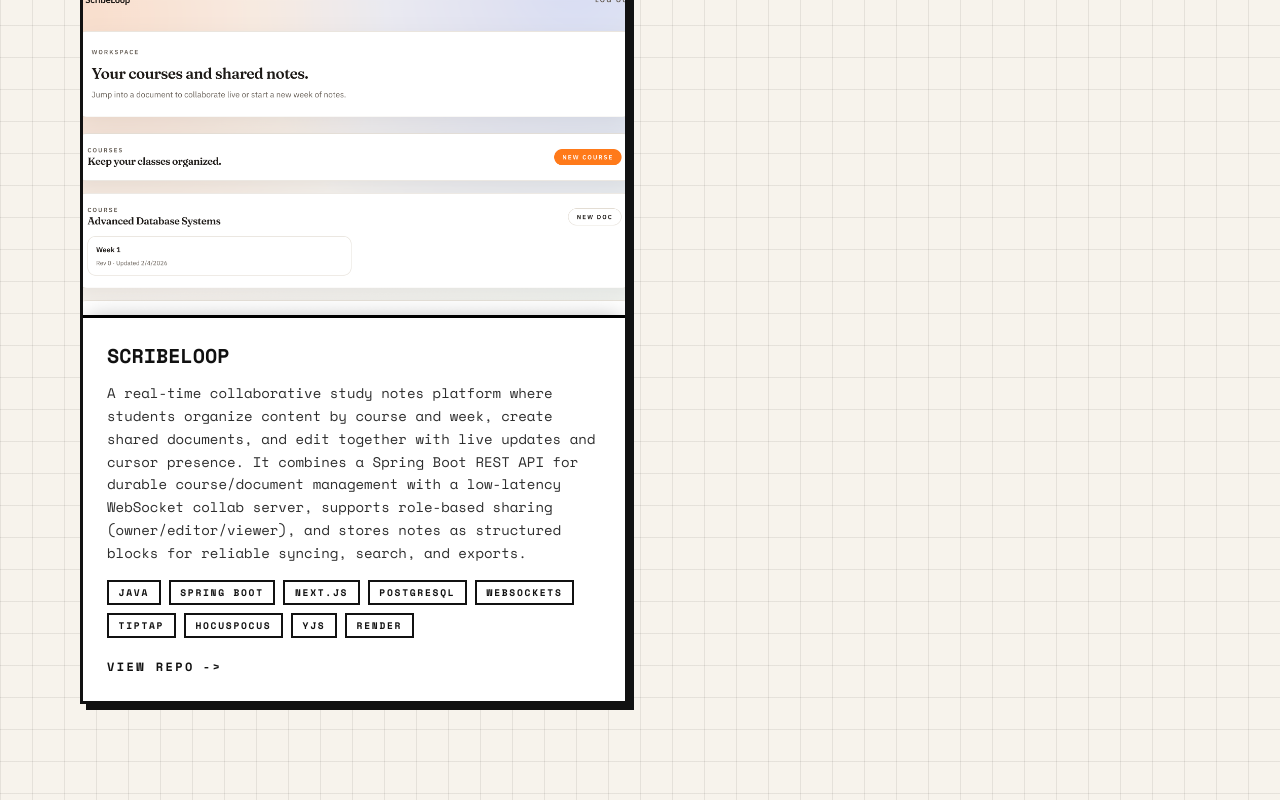
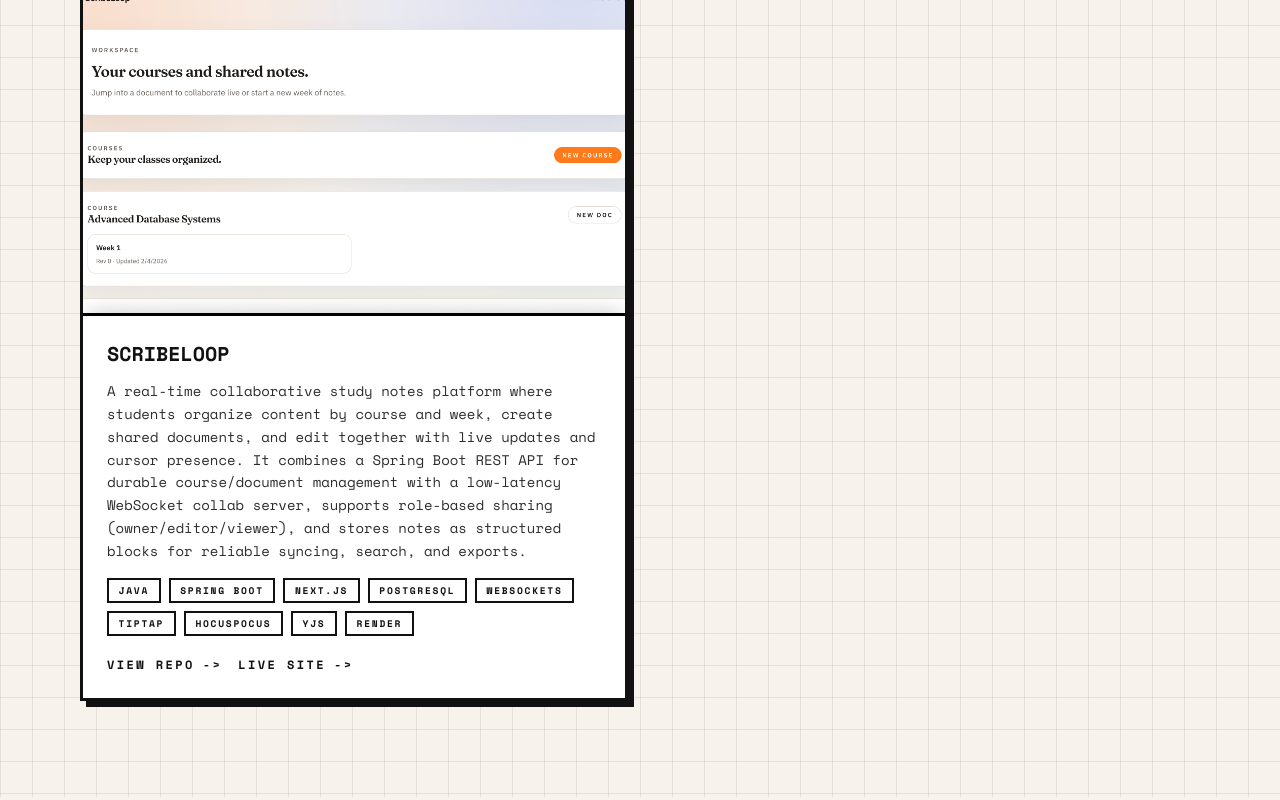
Before and after one commit to Mfon-19/personal_website, a Next.js app: page /projects in a window 1280 px wide. Shown: the part 1959-2759 px from the top of the page. Built offline with nearby package versions, Linux system fonts and the light colour scheme.

Commit message:
Update resume and add deployment link

```diff
--- a/app/projects/page.tsx
+++ b/app/projects/page.tsx
@@ -6,6 +6,7 @@ interface Project {
   name: string;
   description: string;
   github_link: string;
+  deployment_url?: string;
   technologies: string[];
   image: string;
 }
@@ -50,14 +51,26 @@ export default function Projects() {
                   </span>
                 ))}
               </div>
+              <div className="mt-5 flex flex-wrap items-center gap-4 text-[12px] font-semibold uppercase tracking-[0.2em]">
                 <a
                   href={project.github_link}
                   target="_blank"
                   rel="noopener noreferrer"
-                className="mt-5 inline-flex items-center gap-2 text-[12px] font-semibold uppercase tracking-[0.2em]">
+                  className="inline-flex items-center gap-2">
                   View repo
                   <span aria-hidden="true">-&gt;</span>
                 </a>
+                {project.deployment_url ? (
+                  <a
+                    href={project.deployment_url}
+                    target="_blank"
+                    rel="noopener noreferrer"
+                    className="inline-flex items-center gap-2">
+                    Live site
+                    <span aria-hidden="true">-&gt;</span>
+                  </a>
+                ) : null}
+              </div>
             </div>
           </article>
         ))}
--- a/app/utils/projects.json
+++ b/app/utils/projects.json
@@ -49,6 +49,7 @@
       "Yjs",
       "Render"
     ],
-    "image": "/images/scribeloop.png"
+    "image": "/images/scribeloop.png",
+    "deployment_url": "https://scribe-loop.vercel.app/"
   }
 ]
```
Also changed, not shown: 1 other file (tests, documents, lock files or other folders). Lines whose indentation alone changed are shown as unchanged.
